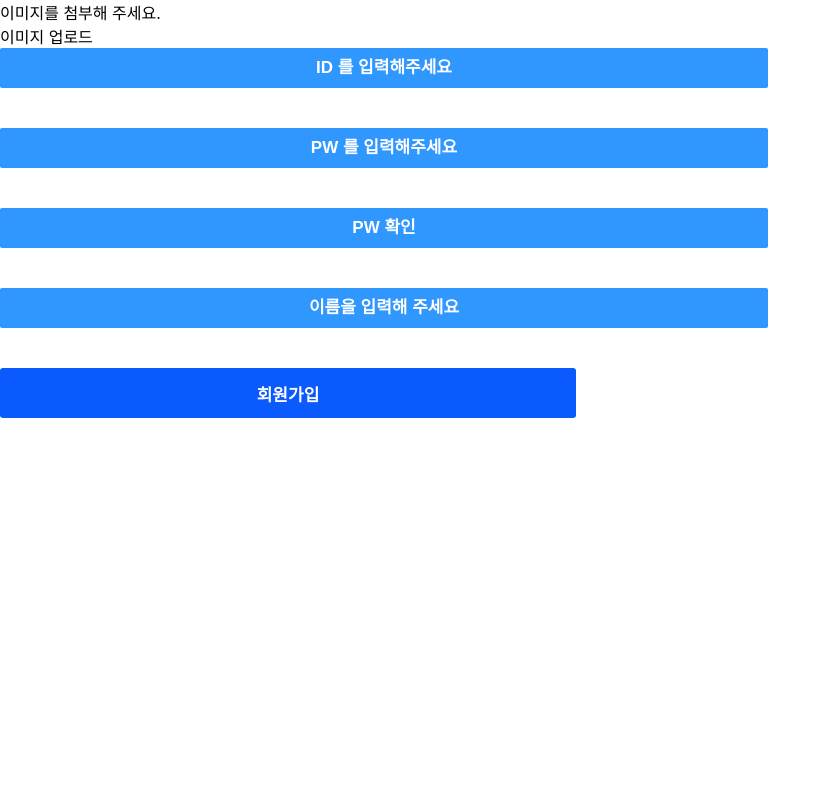
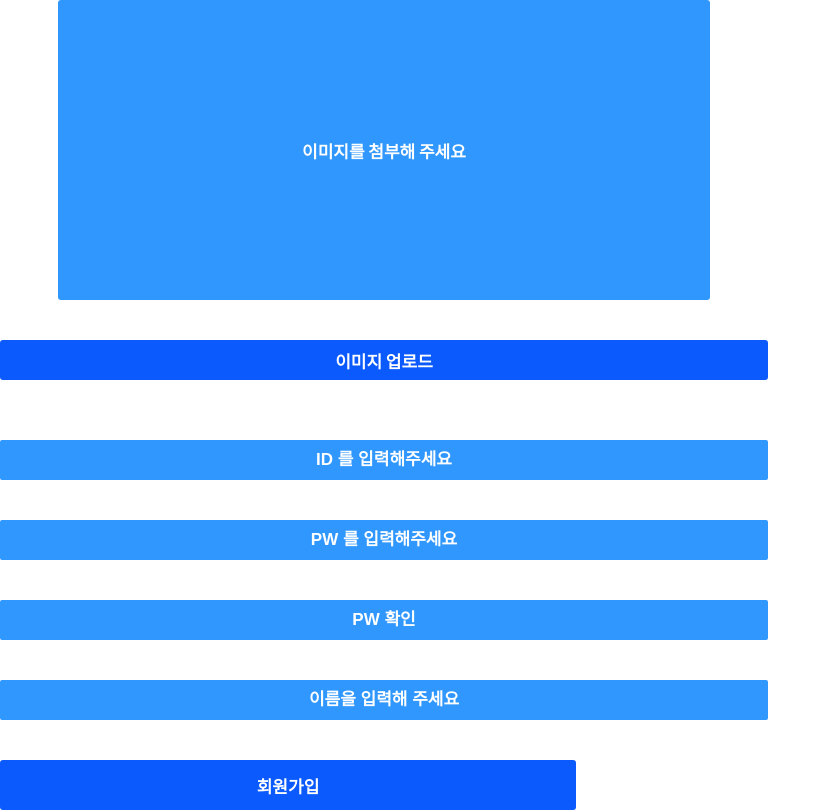
Before and after one commit to yejin32/react-query-project, a React (Create React App) app: page /register in a window 1280 px wide. Shown: the whole page, without its empty margins (0-831 px from the left). Built offline with nearby package versions, Linux system fonts and the light colour scheme; the HTML template or start-up script is replaced by a standard one.

Commit message:
Design: ImgUpload css 구현

```diff
--- a/src/components/ImgUpload.tsx
+++ b/src/components/ImgUpload.tsx
@@ -3,10 +3,35 @@ import styled from 'styled-components';
 
 
 const SImgUploadContainer = styled.div`
-`
-const SImgContainer = styled.div``;
+    width: 60%;
+    display: flex;
+    flex-direction: column;
+    align-items: center;
+    margin-bottom: 60px;
+    text-align: center;
+    color: rgb(255, 255, 255);
+    font-weight: 800;
+    font-size: 17px;
+    `
+const SImgContainer = styled.div`
+    display: flex;
+    align-items: center;
+    justify-content: center;
+    background-color: rgb(47, 151, 254);
+    width: 85%;
+    height: 300px;
+    margin-bottom: 40px;
+    border-radius: 3px;
+`;
 
 const SImgBtnContainer = styled.div`
+    background-color: rgb(10, 90, 254);
+    display: flex;
+    justify-content: center;
+    align-items: center;
+    width: 100%;
+    height: 40px;
+    border-radius: 3px;
     input {
         display: none;
     }
@@ -28,8 +53,8 @@ const ImgUpload = () => {
         <SImgUploadContainer>
             <SImgContainer>
                 {fileName ?
-                (<>선택된 파일: {fileName}</>)
-                : (<>이미지를 첨부해 주세요.</>)}
+                (<div>선택된 파일: {fileName}</div>)
+                : (<div>이미지를 첨부해 주세요</div>)}
             </SImgContainer>
             <SImgBtnContainer>
                 <label htmlFor='img'>이미지 업로드</label>
```
